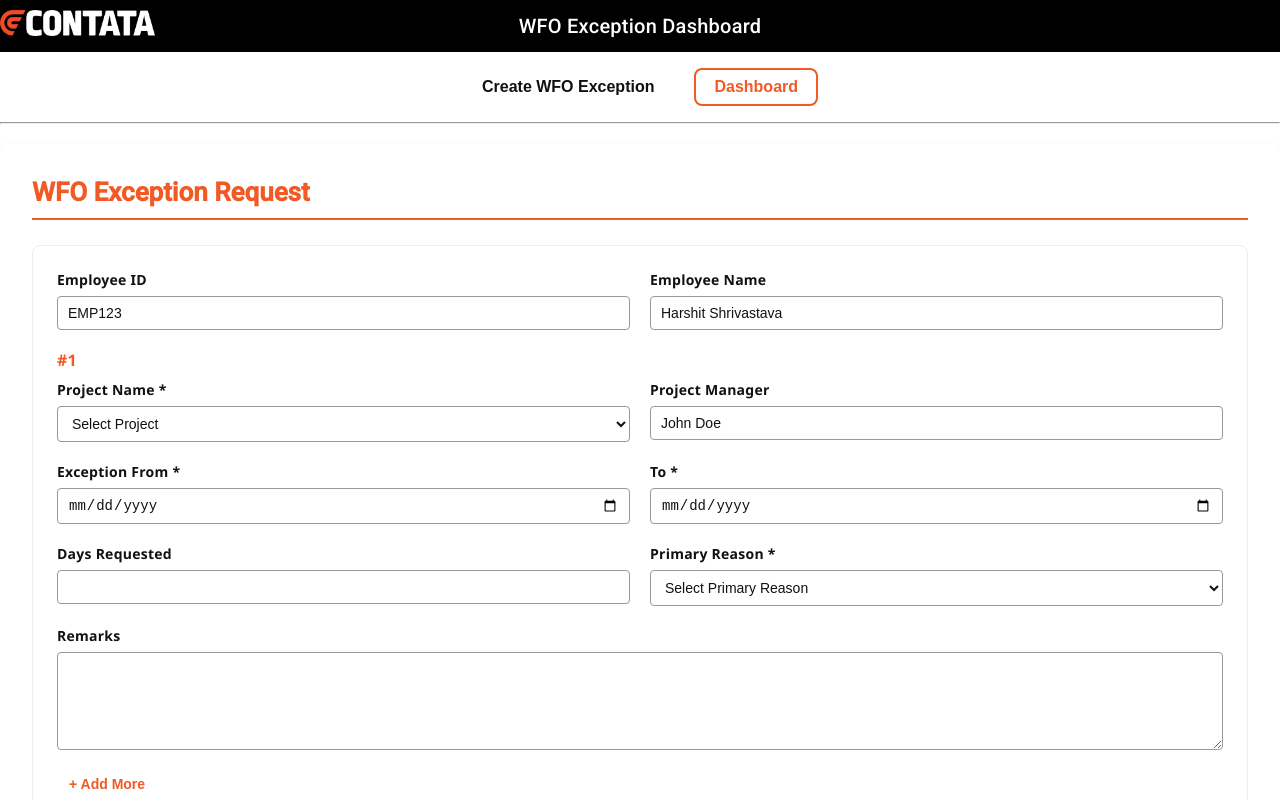
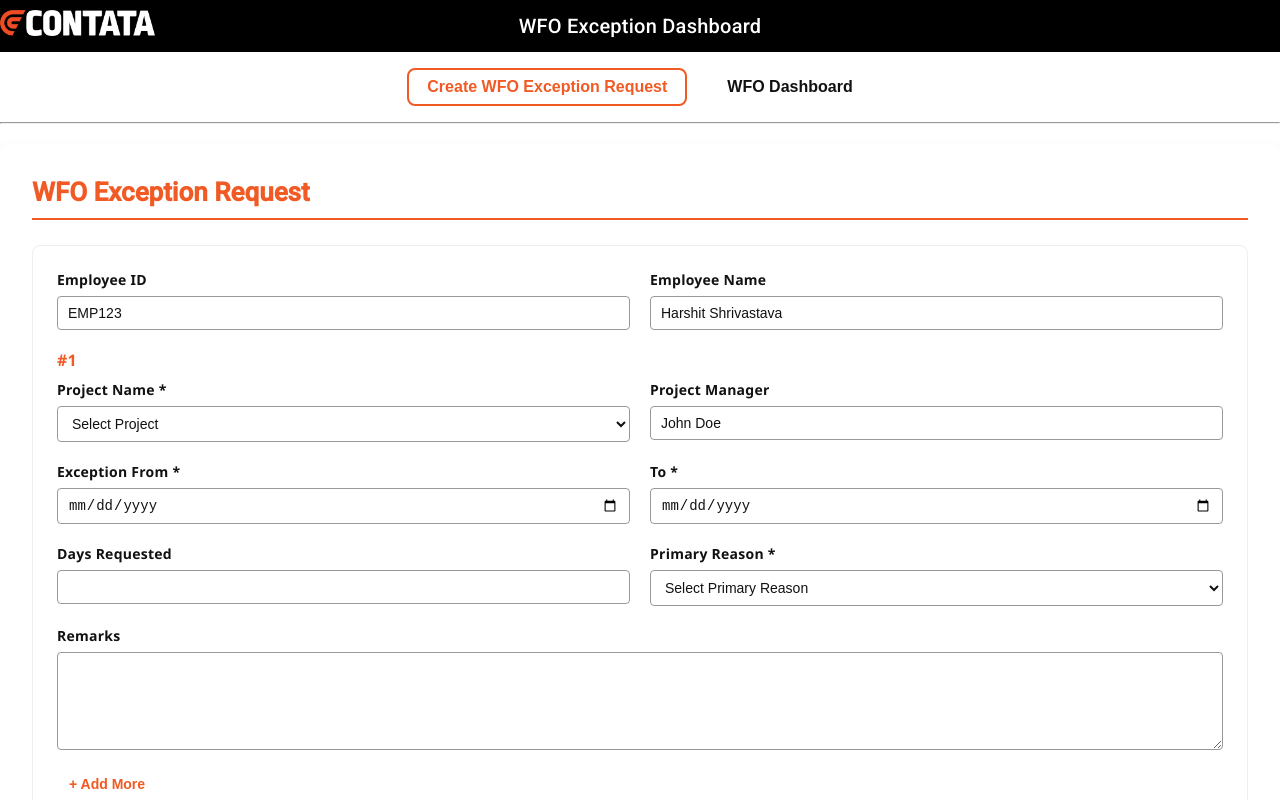
Before and after one commit to contataHarshit/mims-wfo-exception, an Angular app: page / in a window 1280 px wide. Shown: the top 800 px of the page. Built offline with nearby package versions, Linux system fonts and the light colour scheme.

Commit message:
route change detection

```diff
--- a/src/app/app.component.html
+++ b/src/app/app.component.html
@@ -1,20 +1,10 @@
-    <app-header [header]="commonService.header"></app-header>
+<app-header [header]="commonService.header"></app-header>
 
 <div class="tabs">
-      <button
-    [class.active]="isActive('create-wfo-exception-request')"
-    (click)="navigateTo('create-wfo-exception-request')"
-  >
-    Create WFO Exception
-  </button>
-  <button
-    [class.active]="isActive('')"
-    (click)="navigateTo('dashboard')"
-  >
-    Dashboard
-  </button>
 
-
+    <button *ngFor="let item of tabs;let i =index" [class.active]="item.isActive" (click)="navigateTo(item.path)">
+        {{item.label}}
+    </button>
 </div>
 
 
--- a/src/app/app.component.ts
+++ b/src/app/app.component.ts
@@ -1,28 +1,44 @@
-import { Component } from '@angular/core';
+import { Component, DoCheck } from '@angular/core';
 import { Router, RouterOutlet } from '@angular/router';
 import { HeaderComponent } from '../components/header/header.component';
 import { CommonService } from '../service/common.service';
+import { CommonModule } from '@angular/common';
 
 @Component({
   selector: 'app-root',
   standalone: true,
-  imports: [RouterOutlet, HeaderComponent],
+  imports: [RouterOutlet, HeaderComponent, CommonModule],
   templateUrl: './app.component.html',
   styleUrl: './app.component.scss'
 })
-export class AppComponent {
+export class AppComponent implements DoCheck {
   title = 'Mims-exception-wfo';
-
+  tabs = [
+    { label: 'Create WFO Exception Request', path: '', isActive: false },
+    { label: 'WFO Dashboard', path: 'dashboard', isActive: false }
+  ]
   constructor(
     public commonService: CommonService,
     private router: Router
-  ) {}
+  ) { }
+  ngDoCheck(): void {
+    this.tabs.forEach(tab => {
+      tab.isActive = this.isActive(tab.path)
+    })
+  }
 
   navigateTo(path: string) {
     this.router.navigate([path]);
   }
 
   isActive(path: string): boolean {
-    return this.router.url === '/' + path || (path === '' && this.router.url === '/');
+    const currentUrl = this.router.url.replace(/^\/+/, '');
+    const cleanedPath = path.replace(/^\/+/, '');
+
+    if (cleanedPath === '') {
+      return currentUrl === '' || currentUrl === 'create-wfo-exception-request';
+    }
+
+    return currentUrl === cleanedPath;
   }
 }
```
